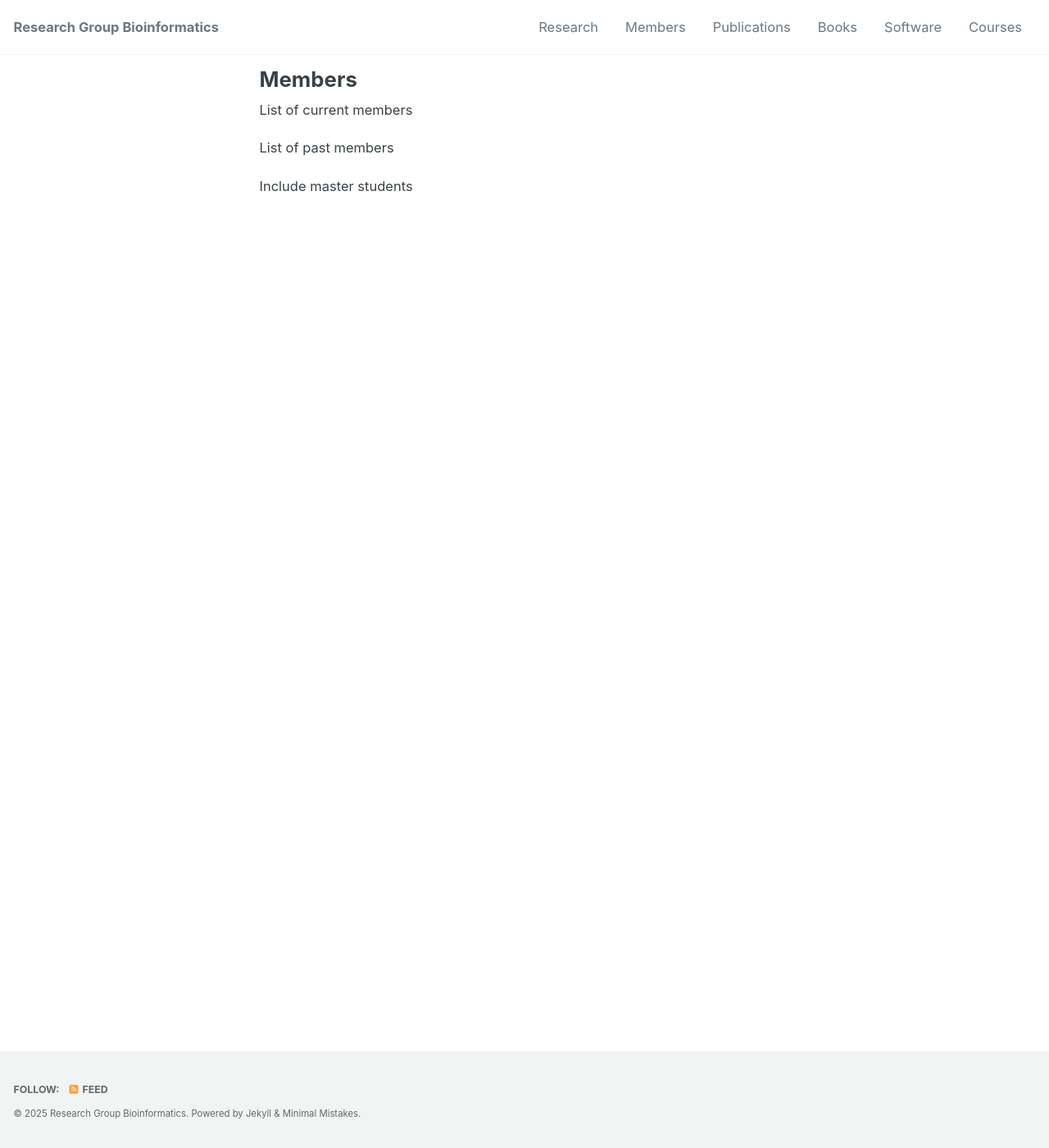
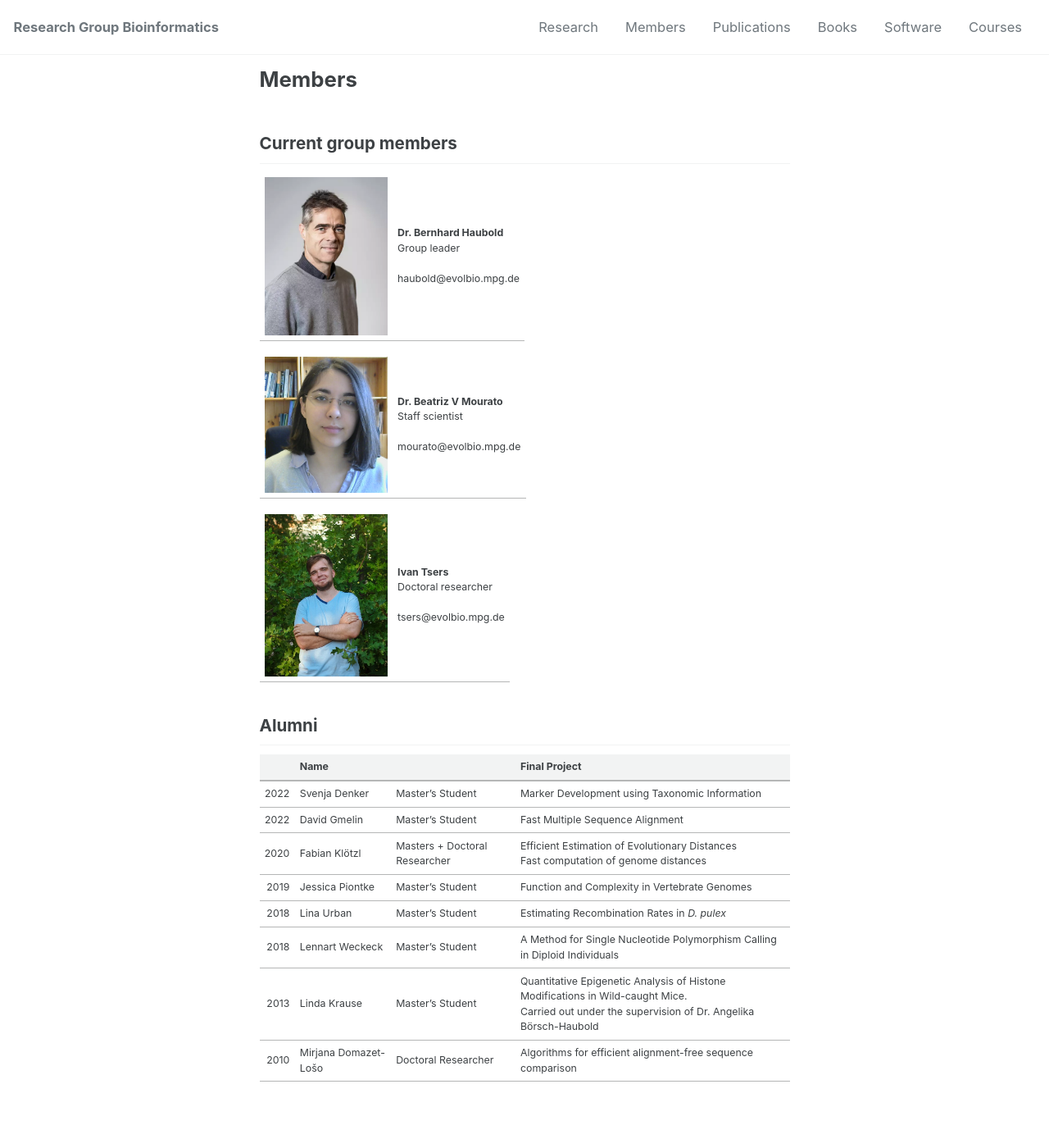
Before and after one commit to EvolBioInf/EvolBioInf.github.io, a Jekyll site: the page built from _pages/members.md, in a window 1280 px wide and 1400 px high. Shown: the whole window at 82% size. Built offline with Jekyll 4.4.1, drawn with Linux system fonts in a browser that asks for light colours; cached includes are drawn as plain includes.

Commit message:
Update members page

```diff
--- a/_pages/members.md
+++ b/_pages/members.md
@@ -7,9 +7,25 @@ permalink: /members/
 
 ---
 
-List of current members
+## Current group members
 
 
-List of past members
+![](/images/Bernhard.jpg){: width="150", style="float: left" } |  **Dr. Bernhard Haubold** <br>Group leader<br><br>haubold@evolbio.mpg.de
 
-Include master students
+
+![](/images/Beatriz.png){: width="150", style="float: left" } |  **Dr. Beatriz V Mourato** <br>Staff scientist<br><br>mourato@evolbio.mpg.de
+
+![](/images/Ivan.jpg){: width="150", style="float: left" } |  **Ivan Tsers** <br>Doctoral researcher<br><br>tsers@evolbio.mpg.de
+
+## Alumni
+
+| | Name | |Final Project |
+|-:|:-|:---|:----|
+| 2022 | Svenja Denker | Master's Student| Marker Development using Taxonomic Information|
+| 2022 | David Gmelin |  Master's Student| Fast Multiple Sequence Alignment|
+| 2020 | Fabian Klötzl | Masters + Doctoral Researcher| Efficient Estimation of Evolutionary Distances <br>Fast computation of genome distances|
+| 2019 | Jessica Piontke | Master's Student| Function and Complexity in Vertebrate Genomes|
+| 2018 | Lina Urban  | Master's Student |Estimating Recombination Rates in *D. pulex*|
+| 2018 | Lennart Weckeck | Master's Student| A Method for Single Nucleotide Polymorphism Calling in Diploid Individuals|
+| 2013 | Linda Krause | Master's Student| Quantitative Epigenetic Analysis of Histone Modifications in Wild-caught Mice. <br>Carried out under the supervision of Dr. Angelika Börsch-Haubold|
+| 2010 | Mirjana Domazet-Lošo | Doctoral Researcher| Algorithms for efficient alignment-free sequence comparison|
```
Also changed, not shown: images/Beatriz.png (added), images/Bernhard.jpg (added), images/Ivan.jpg (added).
